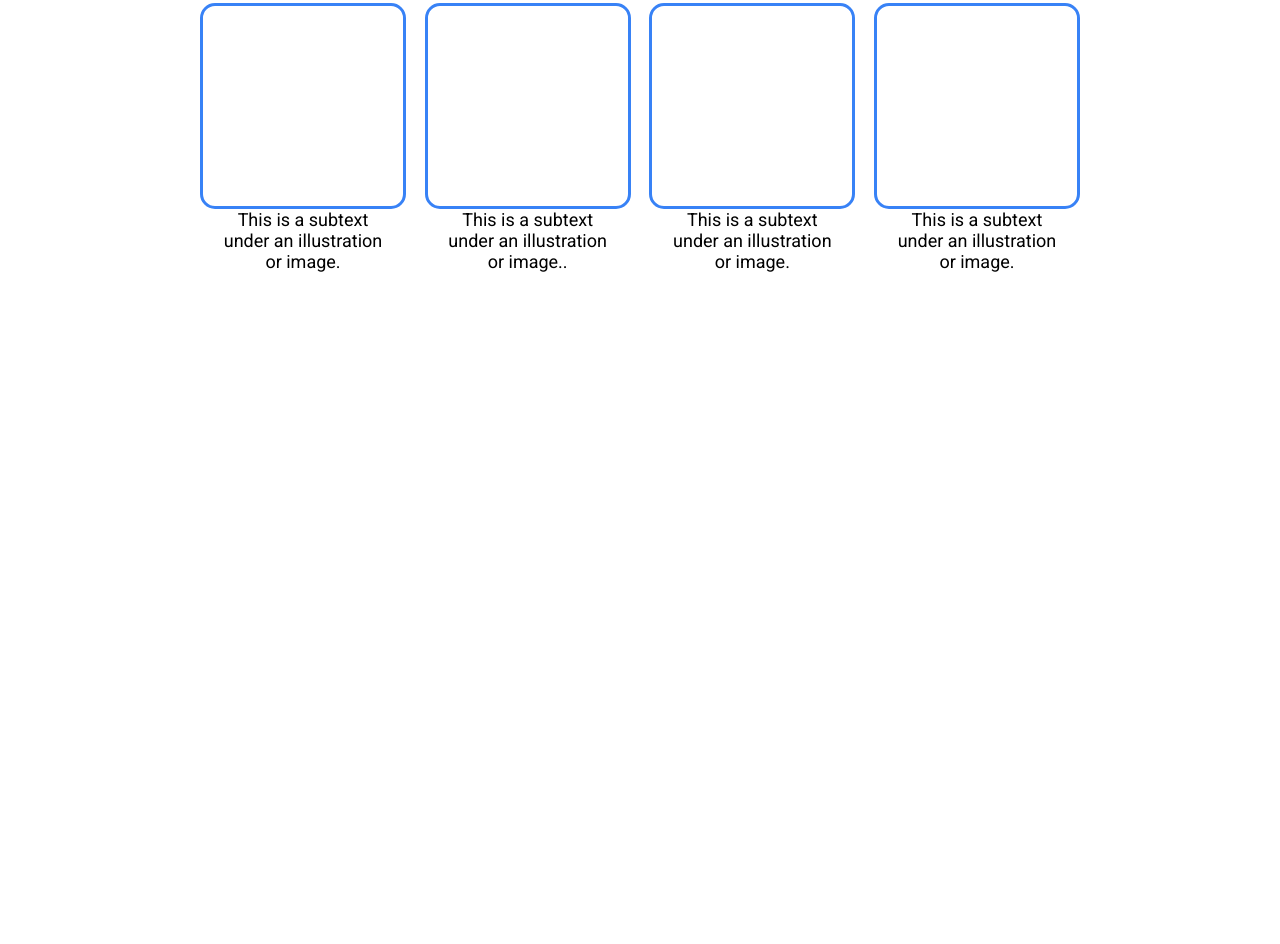
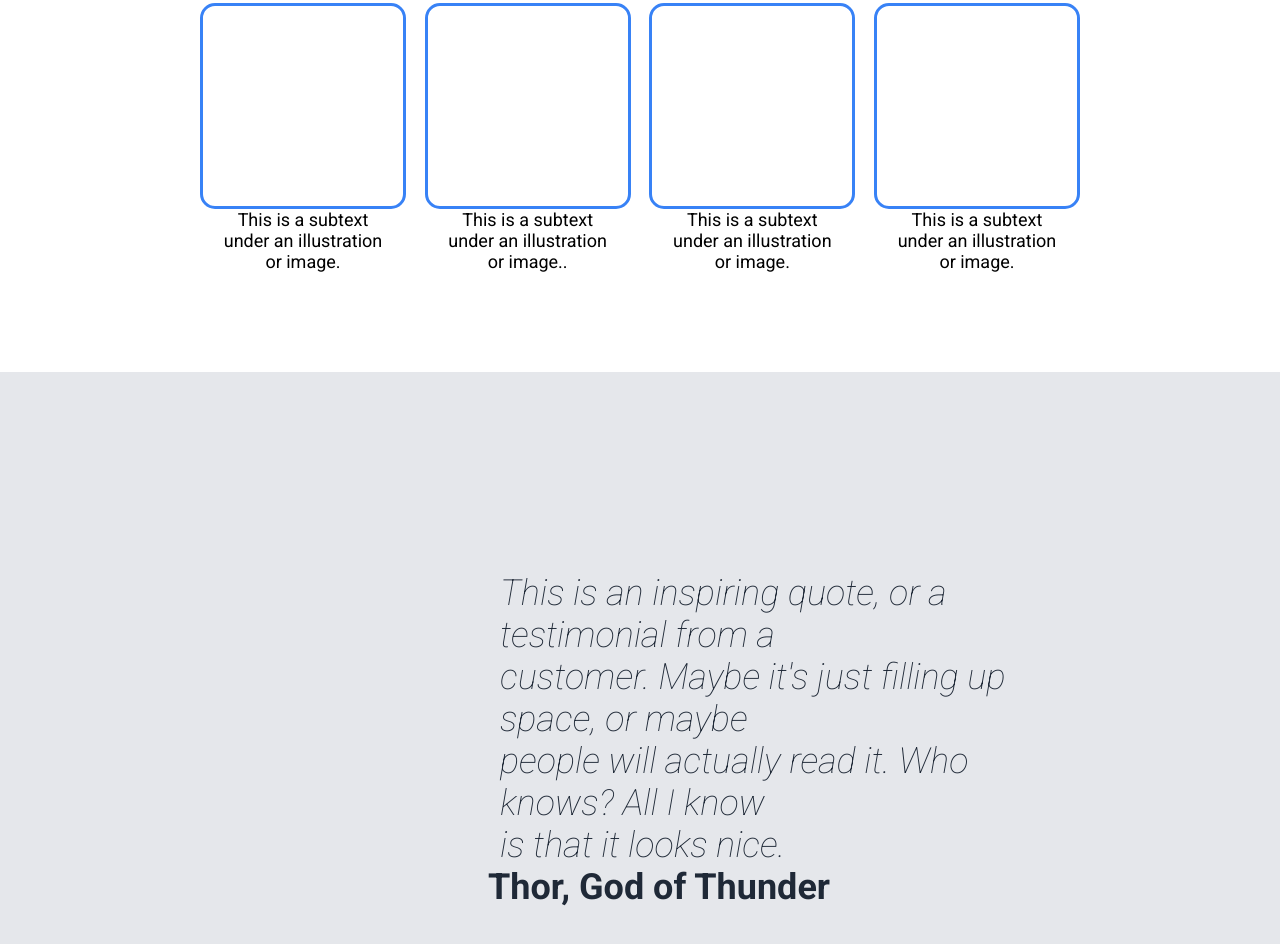
Before and after one commit to denzgithub/landing-page, a plain HTML site: page index.html in a window 1280 px wide. Shown: the part 705-1649 px from the top of the page. Before the commit the page ends 1077 px from the top, so only its background shows below. Drawn offline with Linux system fonts and the light colour scheme.

Commit message:
create html and css for third section

```diff
--- a/index.html
+++ b/index.html
@@ -53,5 +53,11 @@
             </div>
         </div>
     </div>
+    <div class="third-section">
+        <div class="quote">
+            <p class="p-quote"><em>This is an inspiring quote, or a testimonial from a<br> customer. Maybe it's just filling up space, or maybe<br> people will actually read it. Who knows? All I know<br> is that it looks nice.</em></p>
+            <h4 class="thor">Thor, God of Thunder</h4>
+        </div>
+    </div>
 </body>
 </html>
--- a/styles.css
+++ b/styles.css
@@ -1,5 +1,6 @@
 @import url('https://fonts.googleapis.com/css2?family=Montserrat:ital,wght@0,300;0,400;0,500;0,700;1,300;1,400;1,500&family=Roboto&display=swap');
 
+@import url('https://fonts.googleapis.com/css2?family=Montserrat:ital,wght@0,300;0,400;0,500;0,700;1,300;1,400;1,500&family=Roboto:ital,wght@0,100;0,700;1,100;1,400;1,700&display=swap');
 * {
     margin: 0;
     padding: 0;
@@ -116,3 +117,24 @@ h2 {
     font-size: 18px;
     text-align: center;
 }
+
+.third-section {
+    background-color: #E5E7EB;
+    padding: 200px;
+}
+
+.p-quote {
+    font-size: 36px;
+    font-weight: 300;
+    color: #1f2937;
+    text-align: left;
+    margin-left: 300px;
+}
+
+.thor {
+    font-size: 36px;
+    font-weight: bolder;
+    color: #1f2937;
+    text-align: right;
+    margin-right: 250px;
+}
```
